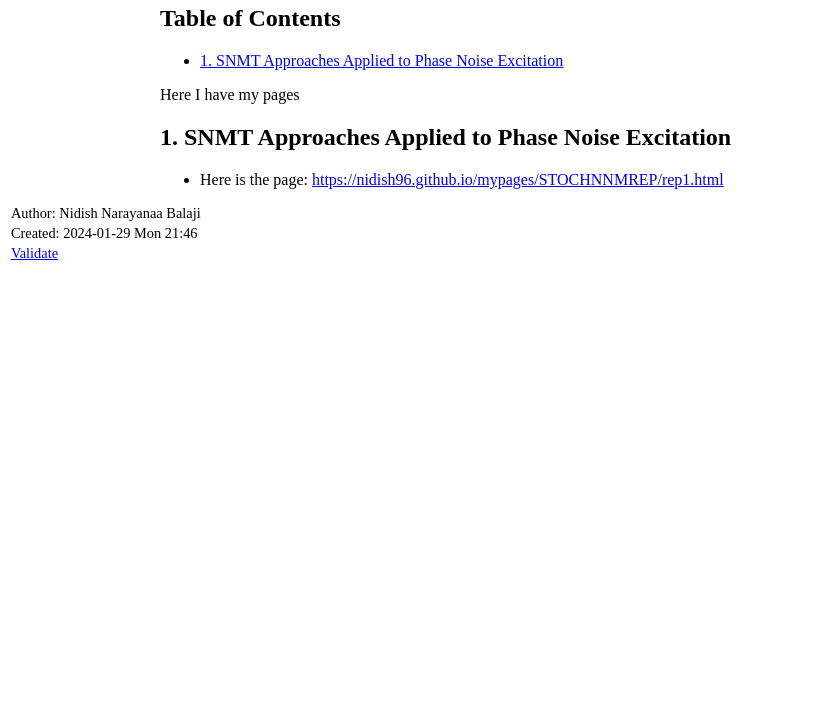
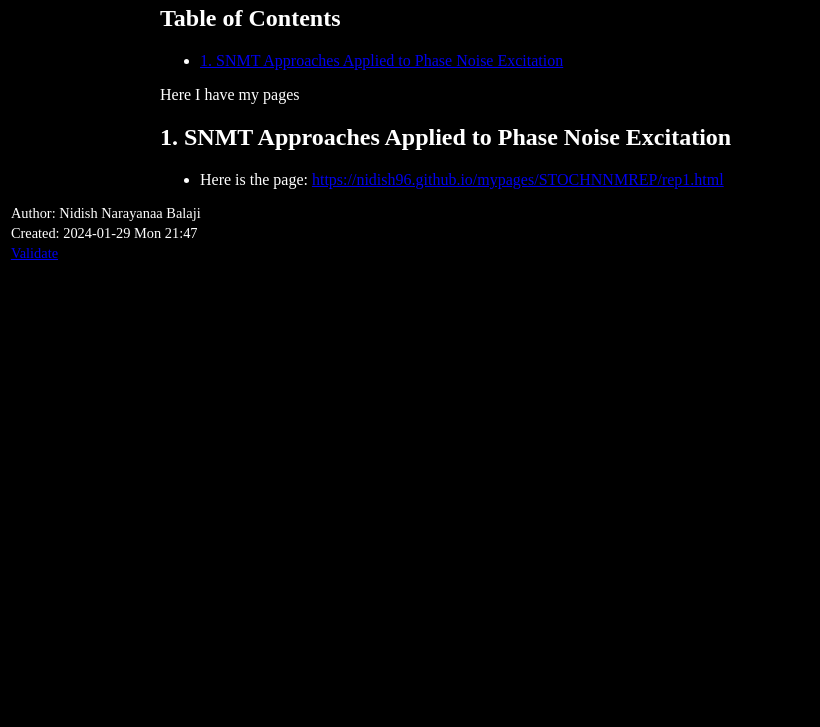
Before and after one commit to Nidish96/mypages, a plain HTML site: page index.html in a window 1280 px wide. Shown: the part 73-800 px from the top of the page, without its empty margins (0-820 px from the left). Drawn offline with nearby package versions, Linux system fonts and the light colour scheme; some packages are replaced by stand-ins of ours; a script that the page names is missing.

Commit message:
black bg

```diff
--- a/index.html
+++ b/index.html
@@ -3,7 +3,7 @@
 "http://www.w3.org/TR/xhtml1/DTD/xhtml1-strict.dtd">
 <html xmlns="http://www.w3.org/1999/xhtml" lang="en" xml:lang="en">
 <head>
-<!-- 2024-01-29 Mon 21:46 -->
+<!-- 2024-01-29 Mon 21:47 -->
 <meta http-equiv="Content-Type" content="text/html;charset=utf-8" />
 <meta name="viewport" content="width=device-width, initial-scale=1" />
 <title>My Pages Landing</title>
@@ -268,7 +268,7 @@
 <h2>Table of Contents</h2>
 <div id="text-table-of-contents" role="doc-toc">
 <ul>
-<li><a href="#org4cf4e58">1. SNMT Approaches Applied to Phase Noise Excitation</a></li>
+<li><a href="#org5290ff5">1. SNMT Approaches Applied to Phase Noise Excitation</a></li>
 </ul>
 </div>
 </div>
@@ -276,23 +276,23 @@
 Here I have my pages
 </p>
 
-<div id="outline-container-org4cf4e58" class="outline-2">
-<h2 id="org4cf4e58"><span class="section-number-2">1.</span> SNMT Approaches Applied to Phase Noise Excitation</h2>
+<div id="outline-container-org5290ff5" class="outline-2">
+<h2 id="org5290ff5"><span class="section-number-2">1.</span> SNMT Approaches Applied to Phase Noise Excitation</h2>
 <div class="outline-text-2" id="text-1">
 <ul class="org-ul">
 <li>Here is the page: <a href="https://nidish96.github.io/mypages/STOCHNNMREP/rep1.html">https://nidish96.github.io/mypages/STOCHNNMREP/rep1.html</a></li>
 </ul>
 
 <script type="text/javascript">
-document.body.background='black';
-document.body.color='white';
+document.body.style.background='black';
+document.body.style.color='white';
 </script>
 </div>
 </div>
 </div>
 <div id="postamble" class="status">
 <p class="author">Author: Nidish Narayanaa Balaji</p>
-<p class="date">Created: 2024-01-29 Mon 21:46</p>
+<p class="date">Created: 2024-01-29 Mon 21:47</p>
 <p class="validation"><a href="https://validator.w3.org/check?uri=referer">Validate</a></p>
 </div>
 </body>
```
Also changed, not shown: 1 other file.
